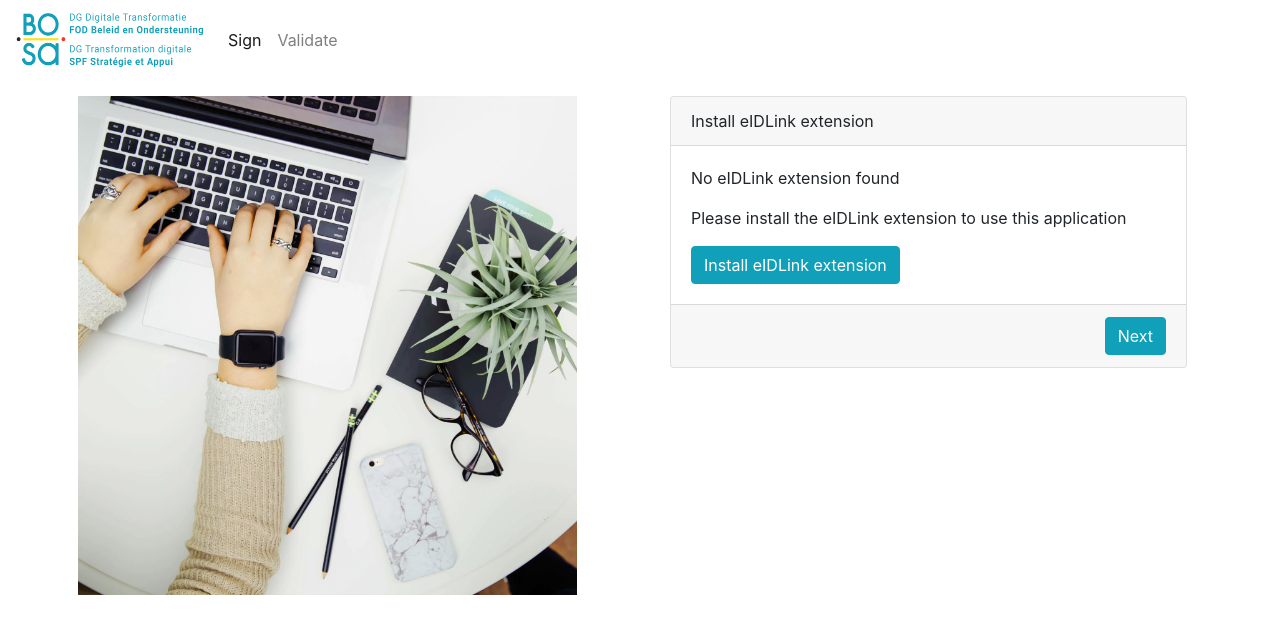
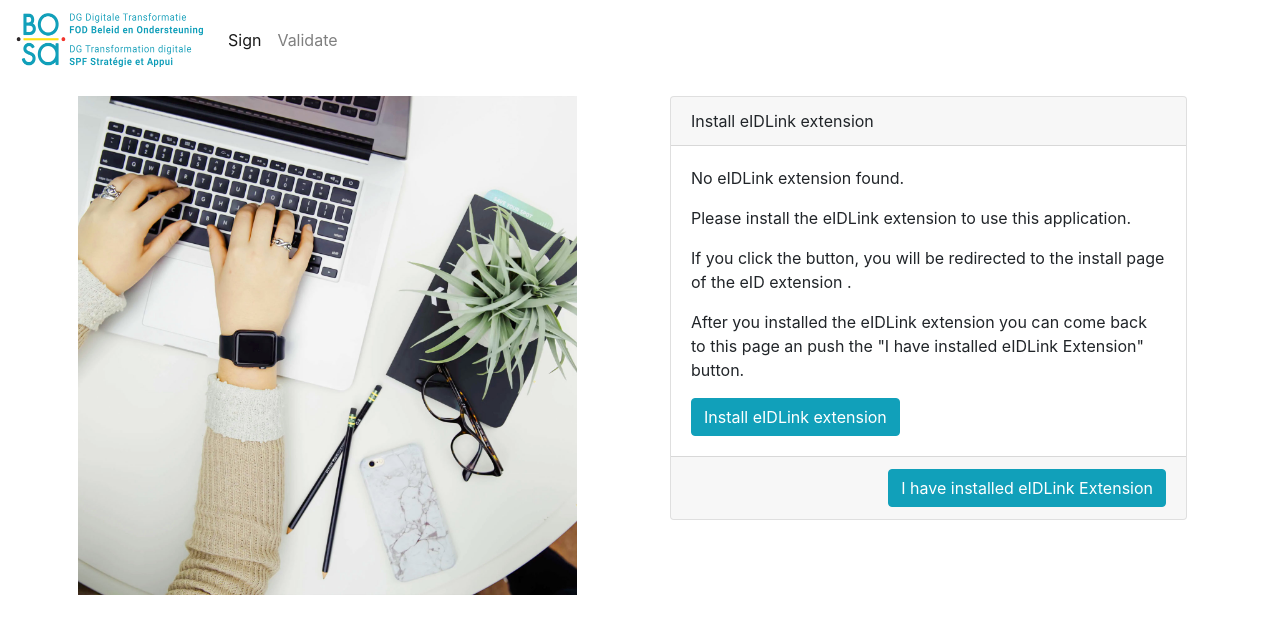
Before and after one commit to Fedict/fts-gui-sign, a React (Create React App) app: page /sign in a window 1280 px wide. Shown: the top 634 px of the page. Built offline with nearby package versions, Linux system fonts and the light colour scheme.

Commit message:
change text install eIDLink extension

```diff
--- a/src/modules/signWizard/pages/VersionCheckInstallExtensionContainer.js
+++ b/src/modules/signWizard/pages/VersionCheckInstallExtensionContainer.js
@@ -43,11 +43,13 @@ export class VersionCheckInstallExtensionContainer extends React.Component {
             <CardContainer title={"Install eIDLink extension"}
                 onClickCancel={() => { resetWizard() }}
                 hasNextButton
-                nextButtonText="Next"
+                nextButtonText="I have installed eIDLink Extension"
                 onClickNext={() => { this.handleButtonNextClick() }}
             >
-                <p>No eIDLink extension found</p>
-                <p>Please install the eIDLink extension to use this application</p>
+                <p>No eIDLink extension found.</p>
+                <p>Please install the eIDLink extension to use this application.</p>
+                <p>If you click the button, you will be redirected to the install page of the eID extension .</p>
+                <p>After you installed the eIDLink extension you can come back to this page an push the "I have installed eIDLink Extension" button.</p>
 
                 <button
                     className="btn btn-primary"
```
